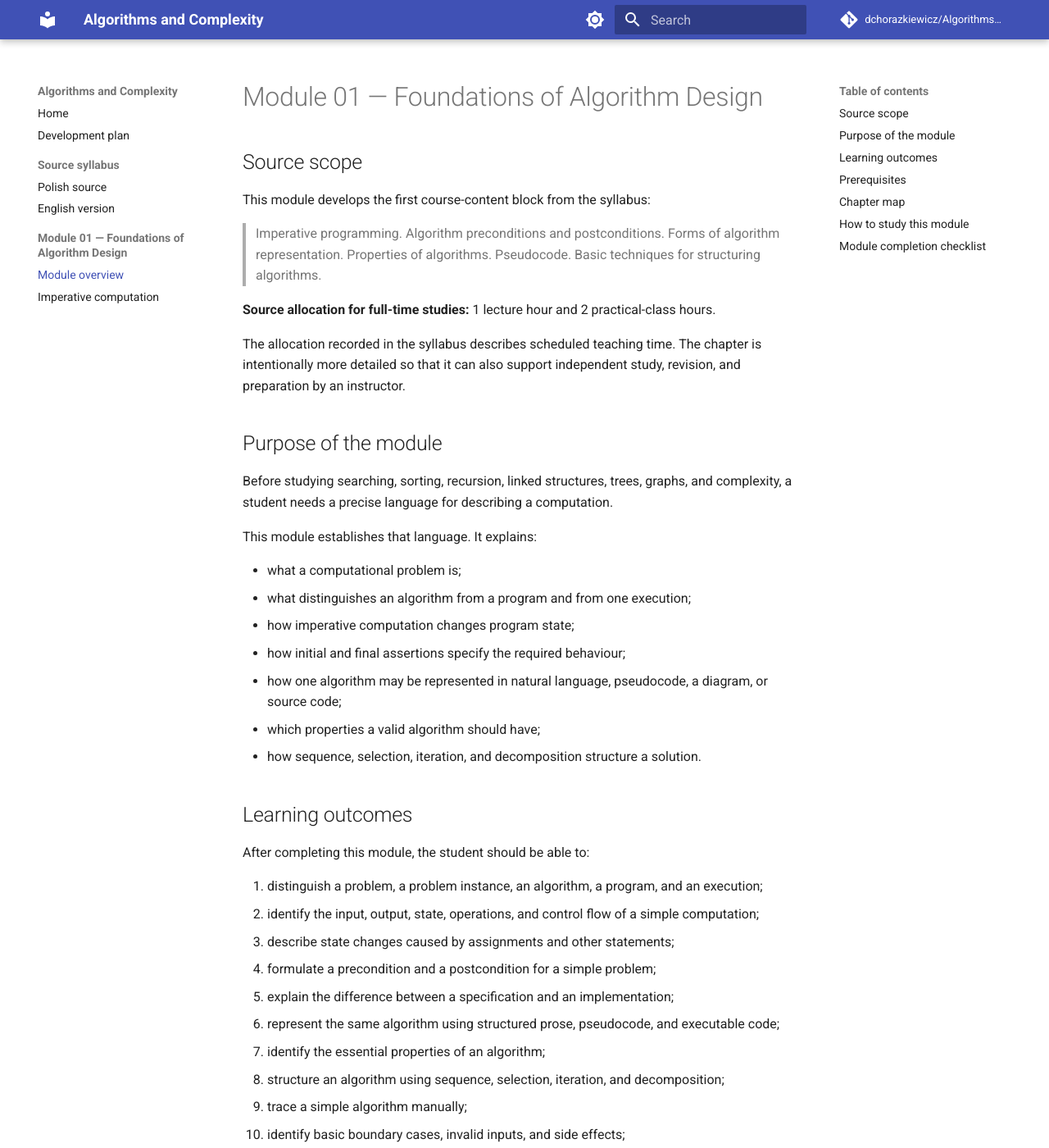
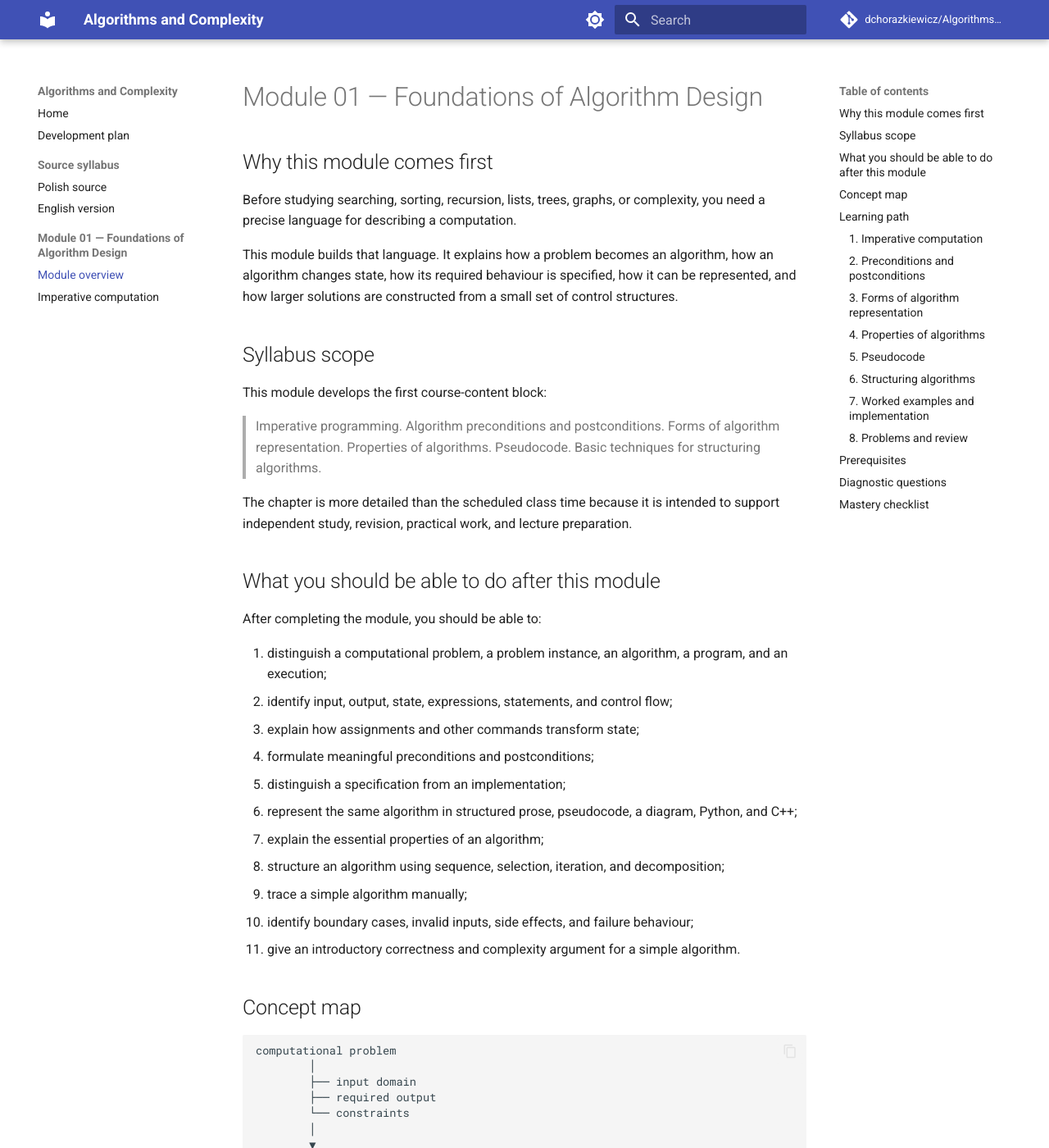
Before and after one commit to dchorazkiewicz/Algorithms_and_Complexity, an MkDocs documentation site: the page built from docs/course/01-foundations-of-algorithm-design/index.md, in a window 1280 px wide and 1400 px high. Shown: the whole window at 82% size. Built offline with MkDocs 1.6.1 and Material for MkDocs 9.7.7, drawn with Linux system fonts in a browser that asks for light colours; comment, search, counter and statistics services are not loaded; some of the changed text lies outside the part shown.

Commit message:
Refocus Module 01 overview on learning

````diff
--- a/docs/course/01-foundations-of-algorithm-design/index.md
+++ b/docs/course/01-foundations-of-algorithm-design/index.md
@@ -1,98 +1,150 @@
 # Module 01 — Foundations of Algorithm Design
 
-## Source scope
+## Why this module comes first
 
-This module develops the first course-content block from the syllabus:
+Before studying searching, sorting, recursion, lists, trees, graphs, or complexity, you need a precise language for describing a computation.
+
+This module builds that language. It explains how a problem becomes an algorithm, how an algorithm changes state, how its required behaviour is specified, how it can be represented, and how larger solutions are constructed from a small set of control structures.
+
+## Syllabus scope
+
+This module develops the first course-content block:
 
 > Imperative programming. Algorithm preconditions and postconditions. Forms of algorithm representation. Properties of algorithms. Pseudocode. Basic techniques for structuring algorithms.
 
-**Source allocation for full-time studies:** 1 lecture hour and 2 practical-class hours.
+The chapter is more detailed than the scheduled class time because it is intended to support independent study, revision, practical work, and lecture preparation.
 
-The allocation recorded in the syllabus describes scheduled teaching time. The chapter is intentionally more detailed so that it can also support independent study, revision, and preparation by an instructor.
+## What you should be able to do after this module
 
-## Purpose of the module
+After completing the module, you should be able to:
 
-Before studying searching, sorting, recursion, linked structures, trees, graphs, and complexity, a student needs a precise language for describing a computation.
-
-This module establishes that language. It explains:
-
-- what a computational problem is;
-- what distinguishes an algorithm from a program and from one execution;
-- how imperative computation changes program state;
-- how initial and final assertions specify the required behaviour;
-- how one algorithm may be represented in natural language, pseudocode, a diagram, or source code;
-- which properties a valid algorithm should have;
-- how sequence, selection, iteration, and decomposition structure a solution.
-
-## Learning outcomes
-
-After completing this module, the student should be able to:
-
-1. distinguish a problem, a problem instance, an algorithm, a program, and an execution;
-2. identify the input, output, state, operations, and control flow of a simple computation;
-3. describe state changes caused by assignments and other statements;
-4. formulate a precondition and a postcondition for a simple problem;
-5. explain the difference between a specification and an implementation;
-6. represent the same algorithm using structured prose, pseudocode, and executable code;
-7. identify the essential properties of an algorithm;
+1. distinguish a computational problem, a problem instance, an algorithm, a program, and an execution;
+2. identify input, output, state, expressions, statements, and control flow;
+3. explain how assignments and other commands transform state;
+4. formulate meaningful preconditions and postconditions;
+5. distinguish a specification from an implementation;
+6. represent the same algorithm in structured prose, pseudocode, a diagram, Python, and C++;
+7. explain the essential properties of an algorithm;
 8. structure an algorithm using sequence, selection, iteration, and decomposition;
 9. trace a simple algorithm manually;
-10. identify basic boundary cases, invalid inputs, and side effects;
-11. compare equivalent Python and C++ implementations without confusing language syntax with the underlying algorithm.
+10. identify boundary cases, invalid inputs, side effects, and failure behaviour;
+11. give an introductory correctness and complexity argument for a simple algorithm.
+
+## Concept map
+
+```text
+computational problem
+        │
+        ├── input domain
+        ├── required output
+        └── constraints
+        │
+        ▼
+algorithm specification
+        ├── precondition
+        ├── postcondition
+        └── side effects / failure behaviour
+        │
+        ▼
+algorithm representation
+        ├── structured natural language
+        ├── diagram or flowchart
+        ├── pseudocode
+        └── source code
+        │
+        ▼
+imperative execution
+        ├── state
+        ├── assignment
+        ├── sequence
+        ├── selection
+        ├── iteration
+        └── decomposition
+        │
+        ▼
+reasoning
+        ├── manual trace
+        ├── correctness
+        ├── termination
+        └── complexity
+```
+
+## Learning path
+
+### 1. Imperative computation
+
+Learn how a program is modelled as a sequence of state transitions. Distinguish values, variables, expressions, statements, assignments, control flow, input, output, and side effects.
+
+[Read: Imperative Computation](imperative-computation.md)
+
+### 2. Preconditions and postconditions
+
+Learn how to specify valid initial states and required final states. Practise writing contracts that are neither too weak nor unnecessarily restrictive.
+
+### 3. Forms of algorithm representation
+
+Compare structured prose, diagrams, pseudocode, and executable programs. Understand what information each representation exposes or hides.
+
+### 4. Properties of algorithms
+
+Study input and output, definiteness, finiteness, effectiveness, correctness, generality, and efficiency.
+
+### 5. Pseudocode
+
+Learn a precise language-independent notation that can be translated into Python or C++ without confusing syntax with the algorithm itself.
+
+### 6. Structuring algorithms
+
+Use sequence, selection, iteration, and decomposition to build understandable and verifiable solutions.
+
+### 7. Worked examples and implementation
+
+Connect contracts, pseudocode, traces, correctness arguments, complexity analysis, Python, and C++.
+
+### 8. Problems and review
+
+Verify understanding through definition questions, tracing, contract writing, debugging, reasoning, and implementation problems.
 
 ## Prerequisites
 
-The module assumes only basic familiarity with:
+You need only basic familiarity with:
 
 - arithmetic expressions;
 - variables;
 - simple boolean conditions;
 - elementary Python or C++ syntax.
 
-No knowledge of advanced data structures is required.
+No advanced data-structure knowledge is required.
 
-## Chapter map
+## Diagnostic questions
 
-1. [Imperative computation](imperative-computation.md)
-2. Preconditions and postconditions
-3. Forms of algorithm representation
-4. Properties of algorithms
-5. Pseudocode
-6. Basic techniques for structuring algorithms
-7. Worked examples
-8. Python and C++ implementations
-9. Problems
-10. Review
+Before beginning, try to answer these questions. It is acceptable not to know the answers yet.
 
-Only the first topic is published in the current iteration. Subsequent pages will be written and reviewed one at a time.
+1. Is an algorithm the same thing as a program?
+2. What changes when an assignment is executed?
+3. Why is `x ← x + 1` not a mathematical equation?
+4. What must be true before binary search may be used?
+5. How can one algorithm be represented without choosing a programming language?
+6. What makes an algorithm correct?
+7. Why is a terminating procedure not automatically a correct algorithm?
+8. What is the difference between returning a value and modifying an input object?
 
-## How to study this module
+Return to these questions after completing the module.
 
-For each topic:
+## Mastery checklist
 
-1. learn the definitions;
-2. inspect the state or execution trace;
-3. rewrite the central idea in your own words;
-4. compare the pseudocode with Python and C++;
-5. answer the self-check questions without looking back;
-6. solve the problems;
-7. verify that you can explain why the algorithm works, not only reproduce the code.
+You have mastered this module when you can honestly say:
 
-## Module completion checklist
+- [ ] I can define every central term without relying on code syntax.
+- [ ] I can describe the state of a simple computation.
+- [ ] I can manually trace assignments, selections, and loops.
+- [ ] I can write a precondition and a postcondition for a simple problem.
+- [ ] I can identify an overly weak or overly strong specification.
+- [ ] I can translate the same idea between prose, pseudocode, Python, and C++.
+- [ ] I can explain why a simple algorithm produces the required result.
+- [ ] I can explain why it terminates.
+- [ ] I can identify basic boundary cases and side effects.
+- [ ] I can give an introductory time- and space-complexity analysis.
 
-- [x] Module scope and learning outcomes
-- [x] Imperative computation
-- [ ] Preconditions and postconditions
-- [ ] Forms of algorithm representation
-- [ ] Properties of algorithms
-- [ ] Pseudocode conventions and examples
-- [ ] Sequence, selection, iteration, and decomposition
-- [ ] Worked examples
-- [ ] Python and C++ comparison
-- [ ] Problems and exercises
-- [ ] Review and self-assessment
-- [ ] Final audit against `SYLABUS.md`
-- [ ] Final terminology audit against `SYLLABUS_EN.md`
-
-!!! note "Development status"
-    Module 01 is in progress. A checked topic means that a complete first teaching version exists; it does not mean that the entire module has passed its final audit.
+!!! note "Study objective"
+    Do not stop when you can reproduce a code fragment. The objective is to explain the problem, specification, state changes, algorithmic structure, correctness, termination, and cost.
````
